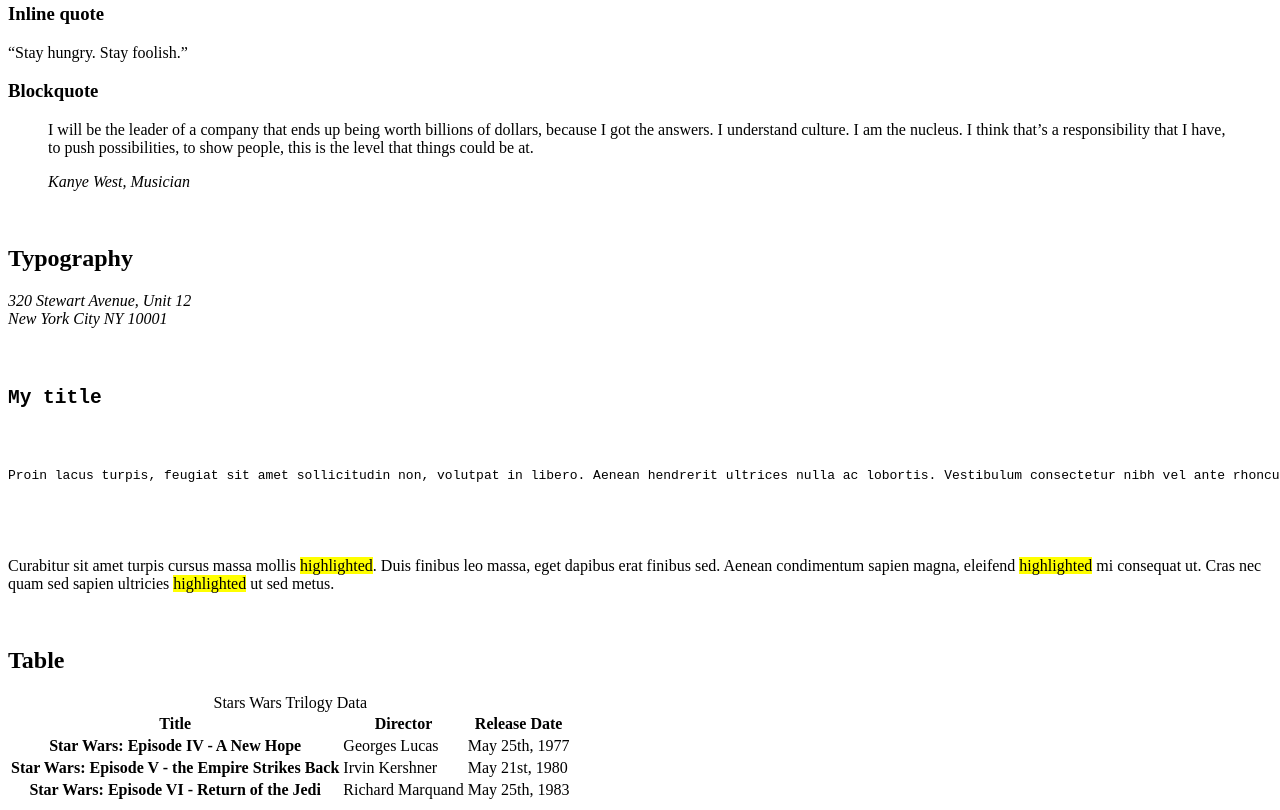
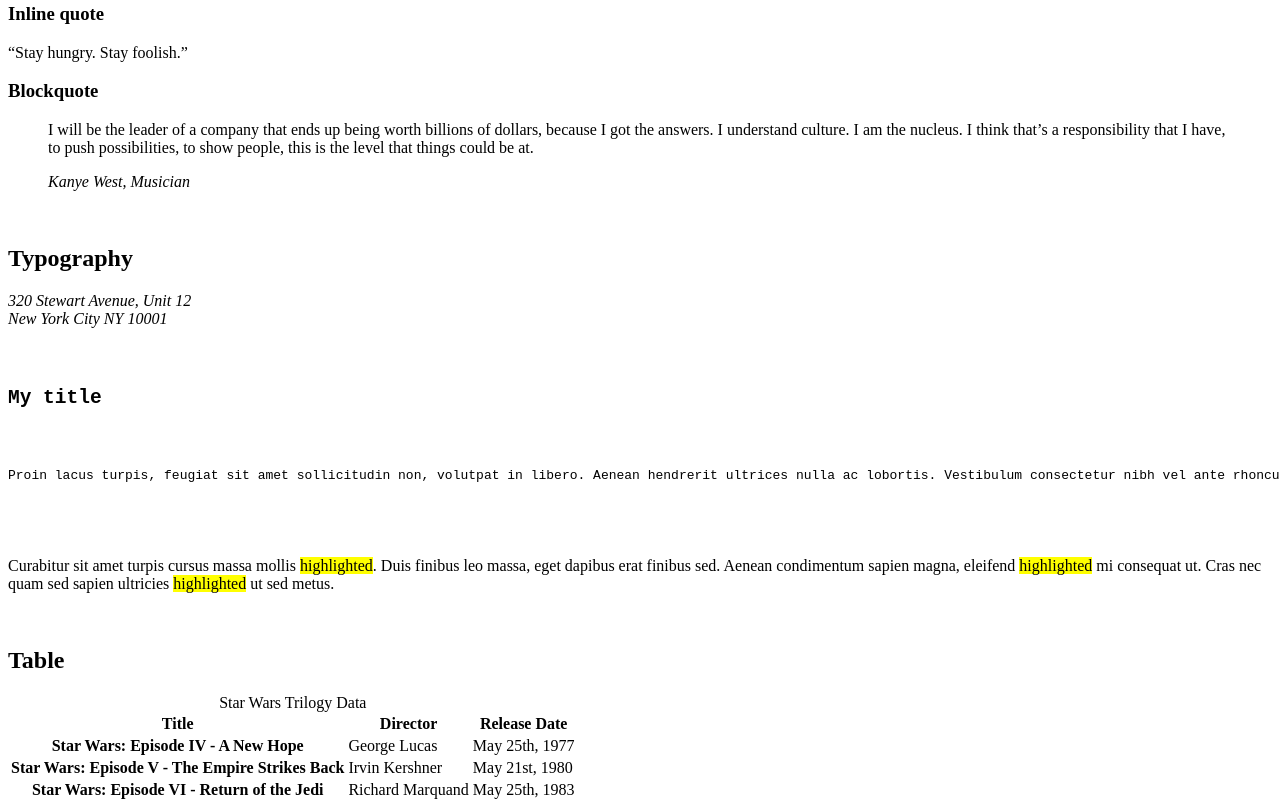
Before and after one commit to hug0-cstrs/holbertonschool-web_front_end, a plain HTML site: page html_advanced/33-styleguide.html in a window 1280 px wide. Shown: the part 1129-1939 px from the top of the page. Drawn offline with Linux system fonts and the light colour scheme.

Commit message:
correction of spelling error

```diff
--- a/html_advanced/33-styleguide.html
+++ b/html_advanced/33-styleguide.html
@@ -116,13 +116,13 @@
 				</div>
 			</section>
 			<br>
-			<!-- Table -->
+			<!--Table-->
 			<section>
 				<header>
 					<h2>Table</h2>
 				</header>
 				<table>
-					<caption>Stars Wars Trilogy Data</caption>
+					<caption>Star Wars Trilogy Data</caption>
 					<thead>
 						<tr>
 							<th scope="col">Title</th>
@@ -133,11 +133,11 @@
 					<tbody>
 						<tr>
 							<th scope="row">Star Wars: Episode IV - A New Hope</th>
-							<td>Georges Lucas</td>
+							<td>George Lucas</td>
 							<td>May 25th, 1977</td>
 						</tr>
 						<tr>
-							<th scope="row">Star Wars: Episode V - the Empire Strikes Back</th>
+							<th scope="row">Star Wars: Episode V - The Empire Strikes Back</th>
 							<td>Irvin Kershner</td>
 							<td>May 21st, 1980</td>
 						</tr>
```
